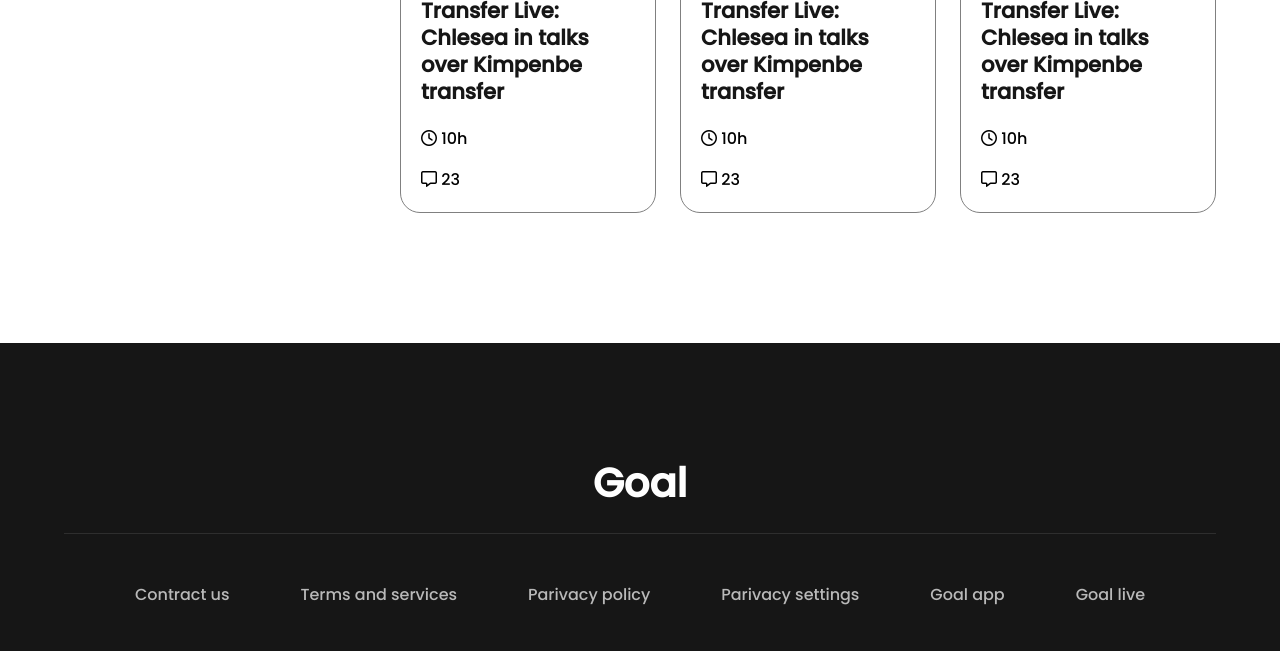
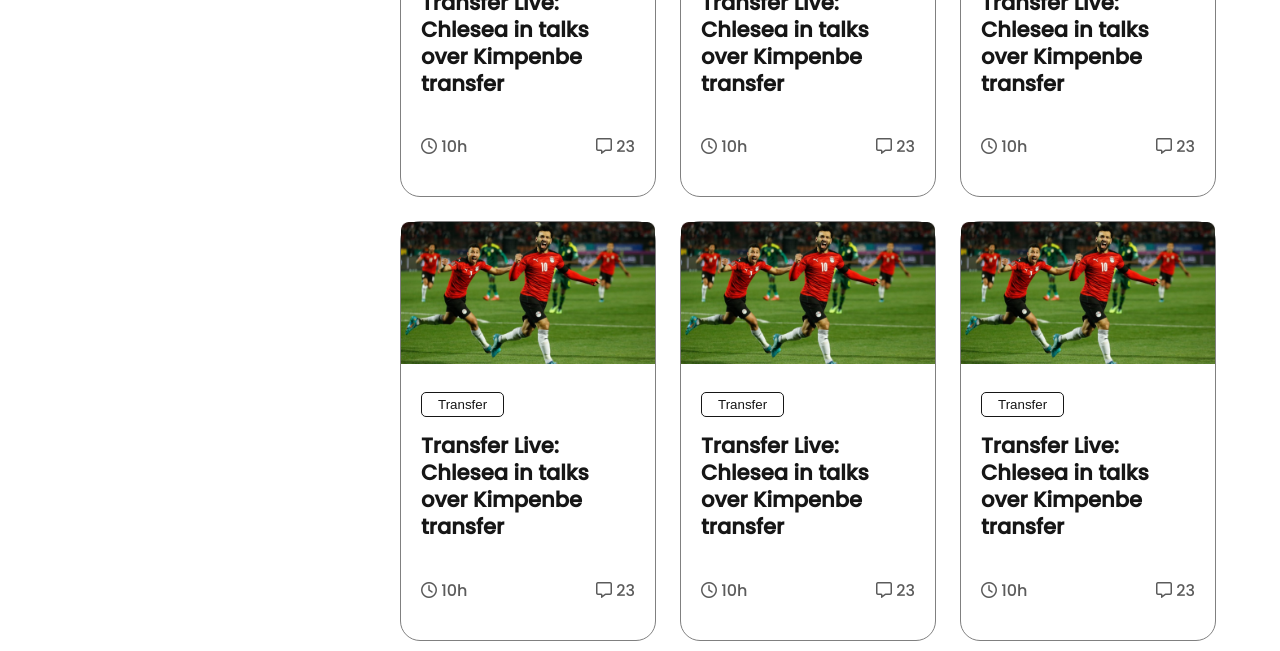
Before and after one commit to Alok52682/Assignment-2, a plain HTML site: page index.html in a window 1280 px wide. Shown: the part 1470-2121 px from the top of the page. Drawn offline with Linux system fonts and the light colour scheme.

Commit message:
complete

```diff
--- a/index.html
+++ b/index.html
@@ -88,7 +88,7 @@
                         <div class="blog-headding">
                             <h3 class="blog-title">Transfer Live: Chlesea in talks over Kimpenbe transfer</h3>
                         </div>
-                        <div class="blog-responses">
+                        <div class="blog-response">
                             <p><i class="fa-regular fa-clock"></i> 10h</p>
                             <p><i class="fa-regular fa-message"></i> 23</p>
                         </div>
@@ -105,7 +105,7 @@
                         <div class="blog-headding">
                             <h3 class="blog-title">Transfer Live: Chlesea in talks over Kimpenbe transfer</h3>
                         </div>
-                        <div class="blog-responses">
+                        <div class="blog-response">
                             <p><i class="fa-regular fa-clock"></i> 10h</p>
                             <p><i class="fa-regular fa-message"></i> 23</p>
                         </div>
@@ -122,7 +122,7 @@
                         <div class="blog-headding">
                             <h3 class="blog-title">Transfer Live: Chlesea in talks over Kimpenbe transfer</h3>
                         </div>
-                        <div class="blog-responses">
+                        <div class="blog-response">
                             <p><i class="fa-regular fa-clock"></i> 10h</p>
                             <p><i class="fa-regular fa-message"></i> 23</p>
                         </div>
@@ -139,7 +139,7 @@
                         <div class="blog-headding">
                             <h3 class="blog-title">Transfer Live: Chlesea in talks over Kimpenbe transfer</h3>
                         </div>
-                        <div class="blog-responses">
+                        <div class="blog-response">
                             <p><i class="fa-regular fa-clock"></i> 10h</p>
                             <p><i class="fa-regular fa-message"></i> 23</p>
                         </div>
@@ -156,12 +156,65 @@
                         <div class="blog-headding">
                             <h3 class="blog-title">Transfer Live: Chlesea in talks over Kimpenbe transfer</h3>
                         </div>
-                        <div class="blog-responses">
+                        <div class="blog-response">
                             <p><i class="fa-regular fa-clock"></i> 10h</p>
                             <p><i class="fa-regular fa-message"></i> 23</p>
                         </div>
                     </div>
                 </div>
+                <div class="blog">
+                    <div class="blog-img">
+                        <img src="images/Blog Image.png" alt="">
+                    </div>
+                    <div class="blog-info">
+                        <div class="transfer">
+                            <input type="button" value="Transfer">
+                        </div>
+                        <div class="blog-headding">
+                            <h3 class="blog-title">Transfer Live: Chlesea in talks over Kimpenbe transfer</h3>
+                        </div>
+                        <div class="blog-response">
+                            <p><i class="fa-regular fa-clock"></i> 10h</p>
+                            <p><i class="fa-regular fa-message"></i> 23</p>
+                        </div>
+                    </div>
+                </div>
+                <div class="blog">
+                    <div class="blog-img">
+                        <img src="images/Blog Image.png" alt="">
+                    </div>
+                    <div class="blog-info">
+                        <div class="transfer">
+                            <input type="button" value="Transfer">
+                        </div>
+                        <div class="blog-headding">
+                            <h3 class="blog-title">Transfer Live: Chlesea in talks over Kimpenbe transfer</h3>
+                        </div>
+                        <div class="blog-response">
+                            <p><i class="fa-regular fa-clock"></i> 10h</p>
+                            <p><i class="fa-regular fa-message"></i> 23</p>
+                        </div>
+                    </div>
+                </div>
+                <div class="blog">
+                    <div class="blog-img">
+                        <img src="images/Blog Image.png" alt="">
+                    </div>
+                    <div class="blog-info">
+                        <div class="transfer">
+                            <input type="button" value="Transfer">
+                        </div>
+                        <div class="blog-headding">
+                            <h3 class="blog-title">Transfer Live: Chlesea in talks over Kimpenbe transfer</h3>
+                        </div>
+                        <div class="blog-response">
+                            <p><i class="fa-regular fa-clock"></i> 10h</p>
+                            <p><i class="fa-regular fa-message"></i> 23</p>
+                        </div>
+                    </div>
+                </div>
+
+
                 <div class="more-blogs">
                     <p><a href="">View All</a></p>
                 </div>
--- a/styles/style.css
+++ b/styles/style.css
@@ -292,7 +292,7 @@ footer {
     }
 
     .banner-image img {
-        width: 90%;
+        width: 100%;
     }
 
     .middle-section {
```
